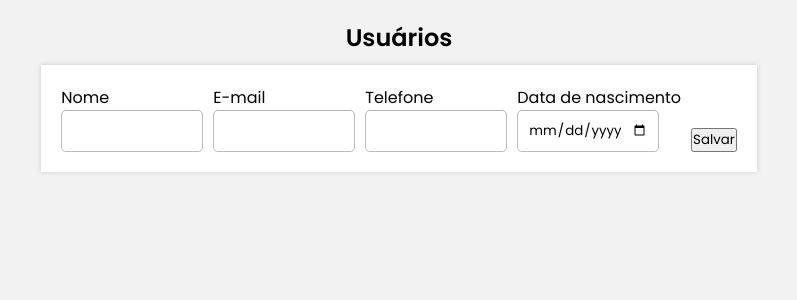
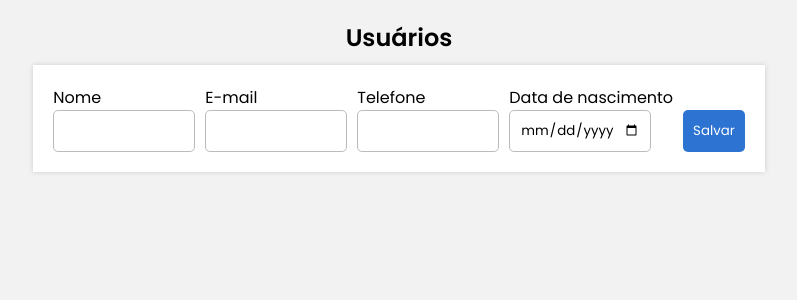
Before and after one commit to israelsanttana/crud-react, a React (Vite) app in the folder frontend/: page / in a window 1280 px wide. Shown: the top 300 px of the page, without its empty margins (241-1038 px from the left). Built offline with nearby package versions, Linux system fonts and the light colour scheme.

Commit message:
feat: add dependencias do vite

```diff
--- a/frontend/package.json
+++ b/frontend/package.json
@@ -25,6 +25,6 @@
     "eslint-plugin-react": "^7.32.2",
     "eslint-plugin-react-hooks": "^4.6.0",
     "eslint-plugin-react-refresh": "^0.3.4",
-    "vite": "^4.3.2"
+    "vite": "^4.3.9"
   }
 }
--- a/frontend/src/components/form/Form.jsx
+++ b/frontend/src/components/form/Form.jsx
@@ -26,7 +26,17 @@ const Input = styled.input`
     border: 1px solid #bbb;
     border-radius: 5px;
     height: 40px;
-`
+`;
+
+const Button = styled.button`
+    padding: 10px;
+    cursor: pointer;
+    border-radius: 5px;
+    border: none;
+    background-color: #2c73d2;
+    color: #fff;
+    height: 42px;
+`;
 
 export function Form(onEdit) {
 
@@ -54,7 +64,7 @@ export function Form(onEdit) {
                 <Input name="data_nascimento" type="date" />
             </InputArea>
 
-            <button type="submit">Salvar</button>
+            <Button type="submit">Salvar</Button>
         </FormContainer>
 
     )
```
Also changed, not shown: 2 other files (tests, documents, lock files or other folders).
